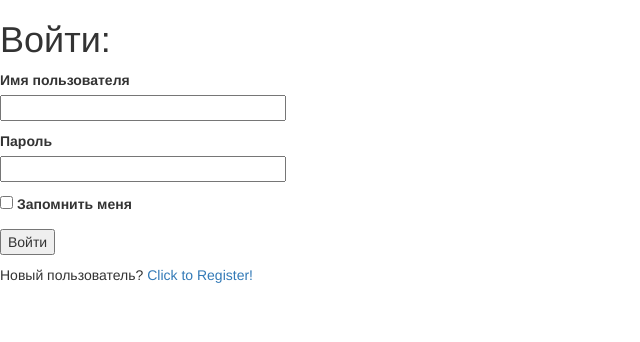
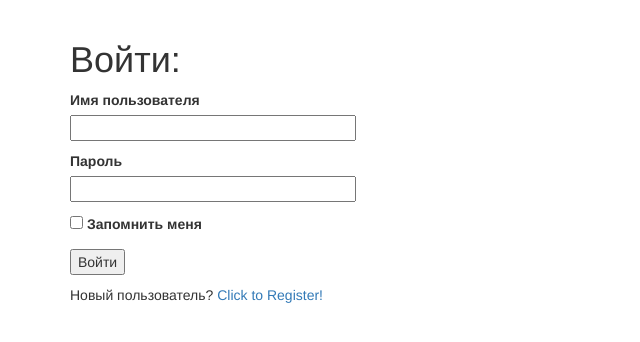
Before and after one commit to sphericalpm/eriwan, a Flask app: page /login in a window 1280 px wide. Shown: the part 52-394 px from the top of the page, without its empty margins (0-640 px from the left). Run offline with Flask 2, Linux system fonts and the light colour scheme; some libraries are stand-ins or nearby versions.

Commit message:
Fix login template

```diff
--- a/app/templates/login.html
+++ b/app/templates/login.html
@@ -1,6 +1,8 @@
 {% extends "base.html" %}
 
 {% block content %}
+<div class="container">
+    {{ super() }}
     <h1>Войти:</h1>
     <form action="" method="post" novalidate>
         {{ form.hidden_tag() }}
@@ -22,4 +24,5 @@
         <p>{{ form.submit() }}</p>
     </form>
     <p>Новый пользователь? <a href="{{ url_for('register') }}">Click to Register!</a></p>
+</div>
 {% endblock %}
```
Also changed, not shown: app/routes.py (line endings or trailing spaces).
